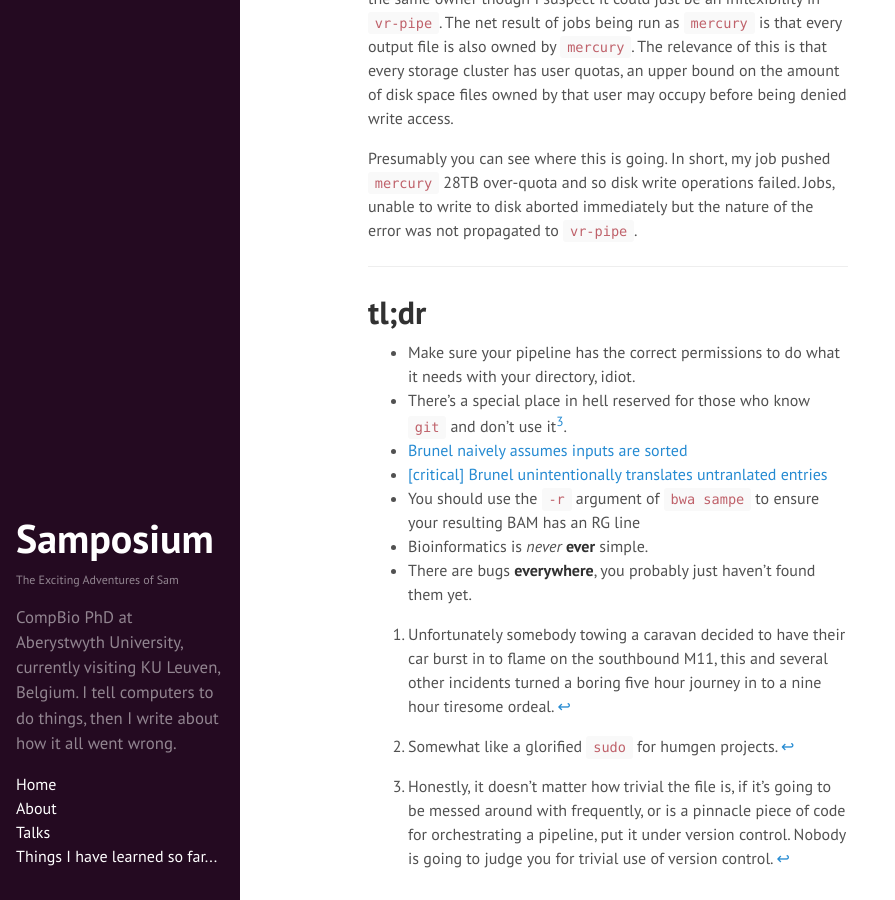
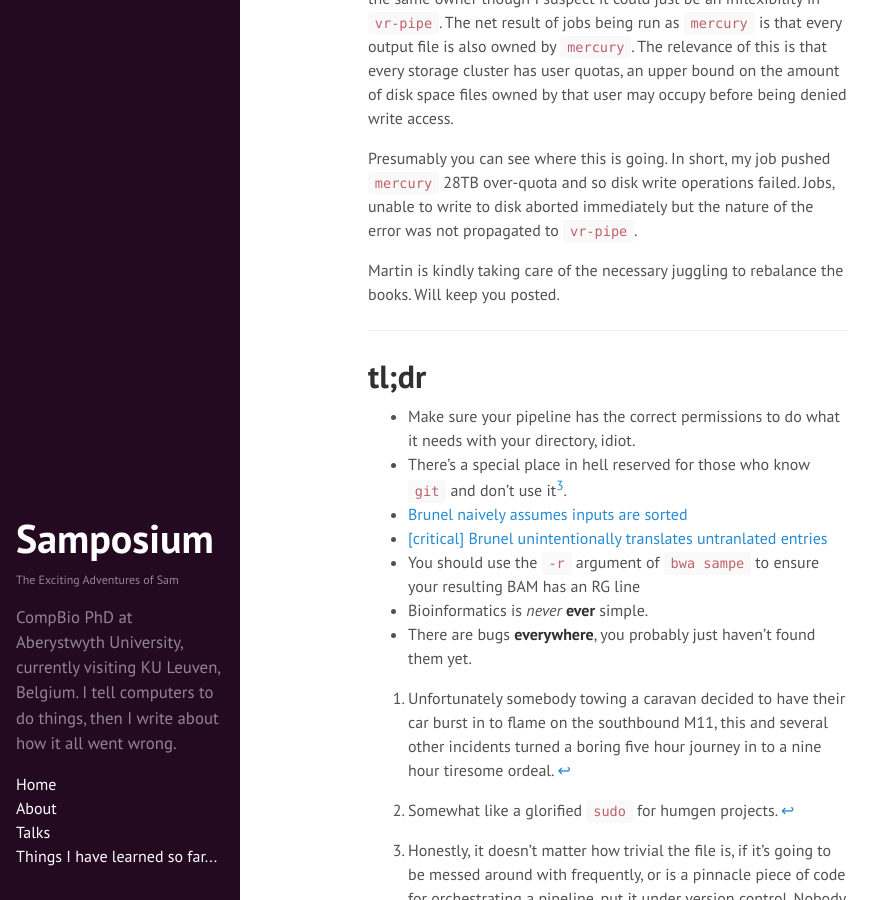
Before and after one commit to SamStudio8/samstudio8.github.io.off, a Jekyll site: the page built from _posts/2015-07-31-bridgebuilding-p3.md, in a window 1280 px wide and 900 px high, scrolled down 8218 px. Shown: the whole window, without its empty margins (0-895 px from the left). Built offline with Jekyll 4.4.1, drawn with Linux system fonts in a browser that asks for light colours; Markdown is read by kramdown in place of the engine named in the settings; comment, search, counter and statistics services are not loaded.

Commit message:
Update 2015-07-31-bridgebuilding-p3.md

```diff
--- a/_posts/2015-07-31-bridgebuilding-p3.md
+++ b/_posts/2015-07-31-bridgebuilding-p3.md
@@ -274,6 +274,8 @@ Presumably you can see where this is going. In short, my job pushed `mercury` 28
 disk write operations failed. Jobs, unable to write to disk aborted immediately but the nature of the
 error was not propagated to `vr-pipe`.
 
+Martin is kindly taking care of the necessary juggling to rebalance the books. Will keep you posted.
+
 
 * * *
 #tl;dr
```
